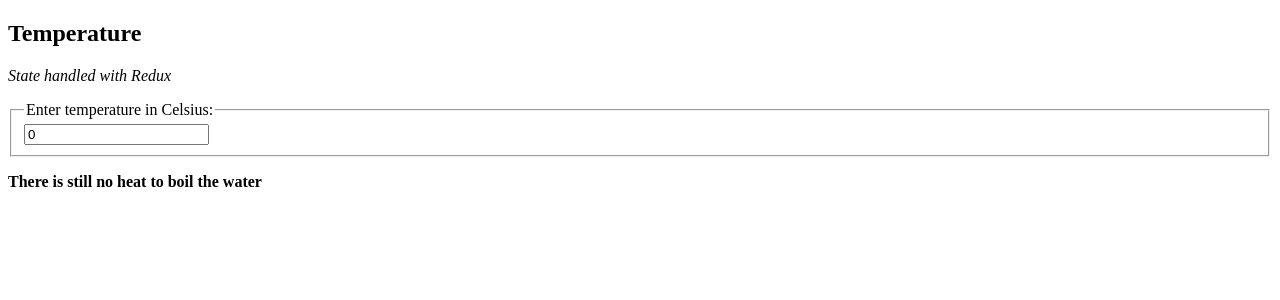
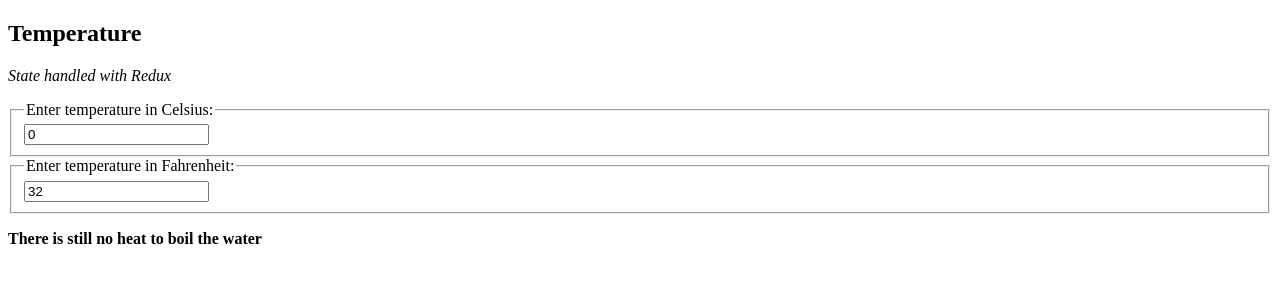
Before and after one commit to SilvanaBgn/react-temperature-redux, a React (Create React App) app: page / in a window 1280 px wide. Shown: the top 300 px of the page. Built offline with nearby package versions, Linux system fonts and the light colour scheme.

Commit message:
State management between Celsius and Fahrenheit. New conversion functions in TempUnits. Mutual update!

```diff
--- a/src/App.js
+++ b/src/App.js
@@ -40,8 +40,8 @@ function App() {
     <section className="App">
       <h1>Temperature</h1>
       <p><i>State handled with Redux</i></p>
-      <Field scaleName = "Celsius" />
-      {/* <Field scaleName = "Fahrenheit" tempValue = {fahrenheit} handleTemp = {handleTempFahrenheit} /> */}
+      <Field scaleName = "Celsius" scaleLetter="C" />
+      <Field scaleName = "Fahrenheit" scaleLetter="F" />
       <BoilingStatus />
     </section>
   );
--- a/src/actions/index.js
+++ b/src/actions/index.js
@@ -1,8 +1,11 @@
-export const tempHasChanged = (newTemp) => {
+const tempHasChanged = (newTemp, scale) => {
   return {
     type: 'TEMP_HAS_CHANGED',
     payload: {
-      newTemp
+      newTemp,
+      scale
     }
   }
 }
+
+export default tempHasChanged;
--- a/src/components/TemperatureField.js
+++ b/src/components/TemperatureField.js
@@ -1,13 +1,30 @@
-import { useSelector } from 'react-redux';
+import { useDispatch, useSelector } from 'react-redux';
+import SCALE_CONVERSION from '../utils/TempUnits';
+import tempHasChanged from '../actions'
 
 function TemperatureField(props) {
   console.log('TemperatureField', props.scaleName, 'render');
+  const temperature = useSelector(state => state.temperature);
+  const dispatch = useDispatch();
 
-  const tempValue = useSelector(state => state.temperature);
+
+  function handleTemperature(e) {
+    dispatch(tempHasChanged(e.target.value, props.scaleLetter));
+  }
+  function getValue() {
+    const stateScale = temperature.scale,
+          myScale = props.scaleLetter,
+          stateValue = temperature.value;
+    if(stateScale !== myScale) {
+      return SCALE_CONVERSION[`${stateScale}${myScale}`](stateValue);
+    }
+    return stateValue;
+  }
+
   return (
     <fieldset>
        <legend>Enter temperature in {props.scaleName}:</legend>
-       <input value={tempValue}></input>
+       <input value={getValue()} onChange={handleTemperature}></input>
     </fieldset>
   )
 }
--- a/src/reducers/thermometer.js
+++ b/src/reducers/thermometer.js
@@ -1,8 +1,11 @@
-const thermoReducer = (state = 0, action) => {
+const thermoReducer = (state={ value: 0, scale: 'C'}, action) => {
   console.log('Thermo Reducer - state:', state)
   switch (action.type) {
     case 'TEMP_HAS_CHANGED':
-      return action.payload.newTemp;
+      return {
+        value: action.payload.newTemp,
+        scale: action.payload.scale
+      }
     default:
       return state;
   }
--- a/src/utils/TempUnits.js
+++ b/src/utils/TempUnits.js
@@ -1,3 +1,12 @@
+const SCALE_CONVERSION = {
+  CF : toFahrenheit,
+  FC : toCelsius
+}
+
+// const BOIL_TEMPERATURE = {
+//   C: 100,
+//   F: 212
+// }
 
 function toCelsius(fahrenheit) {
   return (fahrenheit - 32) * 5 / 9;
@@ -7,7 +16,4 @@ function toFahrenheit(celsius) {
   return (celsius * 9 / 5) + 32;
 }
 
-export {
-  toCelsius,
-  toFahrenheit
-}
+export default SCALE_CONVERSION;
```
